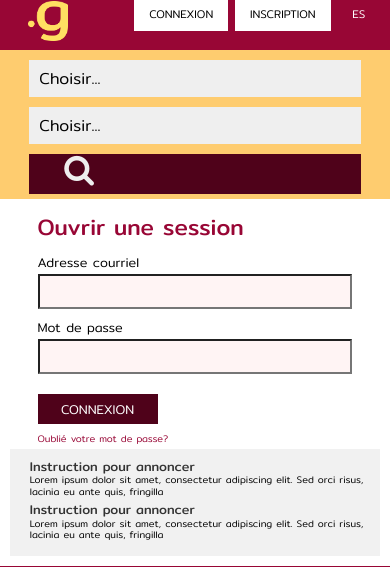
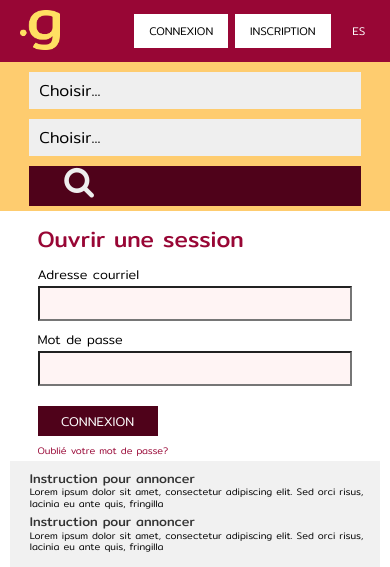
Before and after one commit to pilacosta/clic.guide, a PHP site: page /form-connexion.php in a window 390 px wide; the page is wider, and only the part inside the window is pictured. Shown: the top 567 px of that part. Run offline with PHP 8.4, Linux system fonts and the light colour scheme; data that the repository does not hold is empty.

Commit message:
mis a jour css + header + page head

```diff
--- a/css/main.css
+++ b/css/main.css
@@ -1,15 +1,11 @@
-
 *{
     box-sizing: border-box;
 }
-
 article, aside, details, figcaption, figure, footer, header, main, nav, section, div {
     display: block;
 }
-
 html {
     font-size: 16px;
-
 }
 ul, hr, h1, h2, h3, p{
     margin: 0;
@@ -17,14 +13,12 @@ ul, hr, h1, h2, h3, p{
 }
 p{
     line-height: 1.2em;
-
 }
 h1{
     color: #980635;
     font-weight: 400;
     font-size: 1.4rem;
 }
-
 img{
     max-width: 100%;
 }
@@ -35,19 +29,12 @@ a{
     font-size: 0.7rem;
 }
 hr{
-
 }
-
-
 .container{
     width: 95%;
     margin: 0 auto;
-    /*padding: 0 20px 0 20px;*/
-    /*border: solid 1px #000000;*/
     font-family: 'Mitr', sans-serif;
     font-weight:300;
-    /*background-color: red;*/
-
 }
 
 
@@ -109,24 +96,26 @@ hr{
 .sec_login{
     background-color: #980635;
     width: 100%;
-
+}
+.logo-xl-sm{
+    width: 500px;
+}
+.logo-xl-sm #logo-small{
+    width: 40px;
+    visibility: hidden;
 }
 .sec_login #logo{
     /*width: 30%;*/
     display: inline-block;
  vertical-align: bottom;
     padding: 10px 0 10px 0;
-
 }
-
 .connexion{
     display: inline-block;
     vertical-align: bottom;
    float: right;
-    /*margin-top: 5px;*/
-
+    margin-top: -53px;
 }
-
 .connexion a{
     background-color: #ffffff;
     padding: 8px 25px 8px 25px;
@@ -135,7 +124,6 @@ hr{
 }
 .connexion a:hover{
     color: #980635;
-    /*font-weight: 400;*/
 }
 .connexion a:last-child{
     background-color: transparent;
@@ -162,7 +150,6 @@ hr{
     -moz-border-radius: 0;  /* Firefox 1-3.6 */
     border-radius: 0;  /* Opera 10.5, IE 9, Safari 5, Chrome, Firefox 4, iOS 4, Android 2.1+ */
 }
-
 #form_recherche #search_submit{
     width: 100%;
     margin: 20px 20px 20px 0;
@@ -171,10 +158,8 @@ hr{
     background-color: #4f021a;
     color: #ffffff;
 }
-
 .bouton-submit{
     position: relative;
-
 }
 .bouton-submit a.fa{
   position: absolute;
@@ -182,35 +167,23 @@ hr{
     margin-top: -55px;
     font-size: 1.4rem;
     color: #eeeeee;
-
 }
 .text_carte_affaires{
-    /*background-color: #e8bb80;*/
     width: 23%;
     margin-left: 10px;
-    /*margin: 20px 0 20px 20px;*/
 }
-
 .text_carte_affaires h2{
     padding-top: 30px;
     color: #980635;
     font-weight: 400;
     font-size: 1rem;
-   /*margin-top: 10px;*/
     text-align: center;
     line-height: 1.2em;
 }
-
-
 /*main*/
 main{
     margin: 20px 0 20px 0;
 }
-.annonces{
-    /*min-height: 30px;*/
-
-}
-
 .publi_annonce{
     padding: 20px;
     margin-bottom: 20px;
@@ -219,18 +192,11 @@ main{
 }
 .publi_annonce:hover{
     box-shadow: 0 0 5px rgba(0, 0, 0, 0.7);
-
 }
-
-
 .info_annonce{
     padding-left: 20px;
 }
-.logo_annonce{
-    /*width: 120px;*/
-}
 .titre_info{
-    /*margin-left: 20px;*/
     margin-top: 20px;
     text-align: right;
 }
@@ -238,7 +204,6 @@ p.text_info {
     margin-top: 10px;
     font-size: 1rem;
 }
-
 .info_adresse, .carte{
     margin-top: 10px;
 }
@@ -246,7 +211,6 @@ p.text_info {
     width: 40px;
     margin-right: 5px;
 }
-
 .info_adresse p{
     font-size: 0.8rem;
 }
@@ -257,15 +221,12 @@ p.text_info {
     font-weight: 400;
     color: #980635;
 }
-
 .col_droite_pub{
     padding: 0 0 0 20px;
 }
 .col_droite{
-    /*padding-left: 20px;*/
     background-color: #f1f1f1;
     padding: 10px 0 10px 20px;
-
 }
 .col_droite p{
     font-size: 0.7rem;
@@ -280,21 +241,16 @@ p.text_info {
     margin-bottom: 10px;
 }
 
-
 /*accordion*/
 
 #container-main{
     background-color: #f1f1f1;
     margin-bottom: 10px;
 }
-
-
 .accordion-container {
     width: 100%;
-    /*margin: 0 0 20px;*/
     clear:both;
 }
-
 .accordion-titulo {
     position: relative;
     display: block;
@@ -312,30 +268,24 @@ p.text_info {
 .accordion-titulo:hover {
     background: #980635;
 }
-
-
 .accordion-titulo span.toggle-icon:before {
     content:url("../images/arrow_on.png");
     vertical-align: top;
 }
-
 .accordion-titulo.open span.toggle-icon:before {
     content:url("../images/arrow_off.png");
     vertical-align: middle;
 }
-
 .accordion-titulo span.toggle-icon {
     position: absolute;
     top: 10px;
     right: 20px;
 }
-
 .accordion-content {
     display: none;
     padding: 20px;
     overflow: auto;
 }
-
 .accordion-content p{
     margin:0;
 }
@@ -395,9 +345,7 @@ p.text_info {
     font-size: 0.7rem;
 }
 
-/*================================================================*/
-/* --------------------------------------------- */
-/* FORMULAIRE CONNEXION */
+/* ------------------ form connexion--------------------------- */
 
 .section_form{
     margin-bottom: 30px;
@@ -406,13 +354,10 @@ p.text_info {
     margin: auto;
     text-align: left;
 }
-
-
 .form_connexion .form-largueur {
     padding: 0 15px 0 0;
     margin-top: 20px;
 }
-
 .form_connexion input {
     margin-right: 5px;
     width: 100%;
@@ -430,28 +375,22 @@ input[type="submit"] {
     border: none;
     font-size: 0.8rem;
     text-transform: uppercase;
-;
 }
 label{
    font-size: 0.8rem;
 }
-
-
 .form_connexion a {
     text-decoration: none;
     color: #980635;
     font-size: 0.6rem;
-
-    /*text-transform: lowercase;*/
 }
-
 #msg_erreur {
     text-align: center;
     margin: 50px auto;
     color: #ac2546;
 }
-/*================================================================*/
-/*form inscription*/
+/* ------------------ form inscription --------------------------- */
+
 .subtitres-form h3{
     font-size: 1rem;
     font-weight: 400;
@@ -465,7 +404,6 @@ label{
     color: #333;
     line-height: 1.2em;
 }
-
 .form_inscripion {
     margin: auto;
     text-align: left;
@@ -482,11 +420,9 @@ textarea#saisie_description {
     font-size: 0.7rem;
     font-weight: 200;
 }
-
 .area-description{
     margin-top: 20px;
 }
-
 .form_inscripion input {
     margin-right: 5px;
     width: 100%;
@@ -508,29 +444,23 @@ input[type="submit"] {
 label{
     font-size: 0.8rem;
 }
-
 .form-annuler a{
     text-transform: uppercase;
     font-size: 0.8rem;
     color: #980635;
-    /*padding-top: 20px;*/
-    /*margin-top: 50px;*/
 }
 .col-10.form-annuler {
     margin-top: 20px;
 }
-
 .form_inscripion p {
     color: #fc7474;
     font-size: 0.7rem;
     margin-top: 5px;
 }
-
 #msg_erreur {
     text-align: center;
     margin: 50px auto;
     color: #a9c01b;
-
 }
 .invalid {
     background-color: #fff4f4;
@@ -541,11 +471,13 @@ label{
 /*@media 960 ----------------------------------------------------------*/
 @media only screen and (max-width: 960px){
     #wrapper{
-        /*background-color: #f5f5f5;*/
         width:100%;
     }
     .sec_login #logo{
-        width: 30%;
+        width: 50%;
+    }
+    .connexion{
+        margin-top: -45px;
     }
 
     /*filtre*/
@@ -645,7 +577,6 @@ label{
 /*@media 768 ----------------------------------------------------------*/
 @media only screen and (max-width: 768px){
     #wrapper{
-        /*background-color: cornsilk;*/
         width:100%;
     }
     .sec_login #logo{
@@ -655,12 +586,21 @@ label{
         background-color: #980635;
         width: 100%;
         min-height: 50px;
-        background-image: url(../images/g.png);
-        background-repeat: no-repeat;
+        /*background-image: url(../images/g.png);
+        background-repeat: no-repeat;*/
         /*background-attachment: fixed;*/
         background-position: 8% 5%;
         background-size: 40px;
     }
+    .logo-xl-sm{
+        width: 500px;
+    }
+    .logo-xl-sm #logo-small{
+        width: 40px;
+        margin : 10px 0 5px 10px;
+        visibility: visible;
+    }
+
     .connexion{
         margin-left: 20px;
     }
@@ -673,12 +613,10 @@ label{
 
     .filtres_top .container{
         width: 85%;
-
     }
 
     .filtres_top{
         width: 100%;
-
         background-color: #fecc6f;
         padding-top: 5px;
     }
@@ -692,7 +630,6 @@ label{
 
     #form_recherche #search_submit{
         width: 100%;
-
         margin: 5px 0  5px 0;
         padding: 10px;
         border: 0;
@@ -712,7 +649,6 @@ label{
         color: #eeeeee;
 
     }
-
     .text_carte_affaires{
         display: none;
     }
@@ -720,9 +656,6 @@ label{
     /*main*/
     main{
         margin: 10px 0 10px 0;
-    }
-    .annonces{
-        /*min-height: 30px;*/
     }
 
     .publi_annonce{
@@ -737,12 +670,9 @@ label{
     }
     .image-annonce img{
         max-width: 90px;
-        /*display: inline-block;*/
     }
 
     .info_annonce{
-        /*padding-left: 20px;*/
-        /*display: inline-block;*/
         margin-left: 90px;
         margin-top: -110px;
     }
@@ -752,10 +682,8 @@ label{
         display: none;
     }
     .titre_info{
-        /*margin-left: 20px;*/
         margin-top: 20px;
         text-align: left;
-        /*display: inline-block;*/
     }
     hr{
         display: none;
@@ -769,7 +697,6 @@ label{
     }
     .carte{
         width: 25px;
-        /*margin-right: 2px;*/
     }
 
     .info_adresse {
@@ -805,9 +732,8 @@ label{
         vertical-align: top;
     }
 
-    /*footer*/
+    /* ------------------ footer--------------------------- */
 
-    /*footer*/
     .logo-footer{
         display: none;
     }
@@ -847,7 +773,6 @@ label{
         color: #fecc6f;
     }
 
-
     .copyright-footer{
         background-color: #4f021a;
         color: #f1f1f1;
@@ -859,7 +784,6 @@ label{
     /*form connexion*/
 
     .section_form{
-        /*margin-bottom: 0px;*/
     }
 
     .form_connexion .container {
@@ -871,17 +795,13 @@ label{
     }
 
     .col_droite .container{
-width: 100%;
+        width: 100%;
         padding: 0;
-
     }
 
     .col_droite{
-
-        /*padding-left: 20px;*/
         background-color: #f1f1f1;
         padding: 10px 0 10px 20px;
-
     }
     .col_droite p{
         font-size: 0.6rem;
@@ -892,5 +812,4 @@ width: 100%;
     .col_droite .info-col-droite{
         margin-bottom: 5px;
     }
-
 }
--- a/views/header.php
+++ b/views/header.php
@@ -6,10 +6,13 @@
 <header>
     <div class="sec_login">
         <div class="container">
-<!--            <div class="logo-test">-->
-                <a href="../index.php"><img id="logo" src="images/clip-guide-montreal-logo280px.png" alt="clic guide montreal logo"></a>
-<!--            </div>-->
+            <div class="logo-xl-sm">
 
+                <a href="../index.php">
+                    <img id="logo" src="../images/clip-guide-montreal-logo280px.png" alt="clic guide montreal logo">
+                    <img id="logo-small" src="../images/g.png" alt="">
+                </a>
+            </div>
 
             <div class="connexion">
                 <a href="../form-connexion.php">connexion</a>
--- a/views/page_head.php
+++ b/views/page_head.php
@@ -3,6 +3,7 @@
 <head>
     <meta charset="UTF-8">
     <link rel="stylesheet" href="../css/normalize.css">
+    <meta name="viewport" content="width=device-width, initial-scale=1">
     <link rel="stylesheet" href="../css/main.css">
     <link rel="stylesheet" href="../css/font-awesome.css"/><!--icons-->
     <link href="https://fonts.googleapis.com/css?family=Mitr:200,300,400,500,600,700" rel="stylesheet">
```
